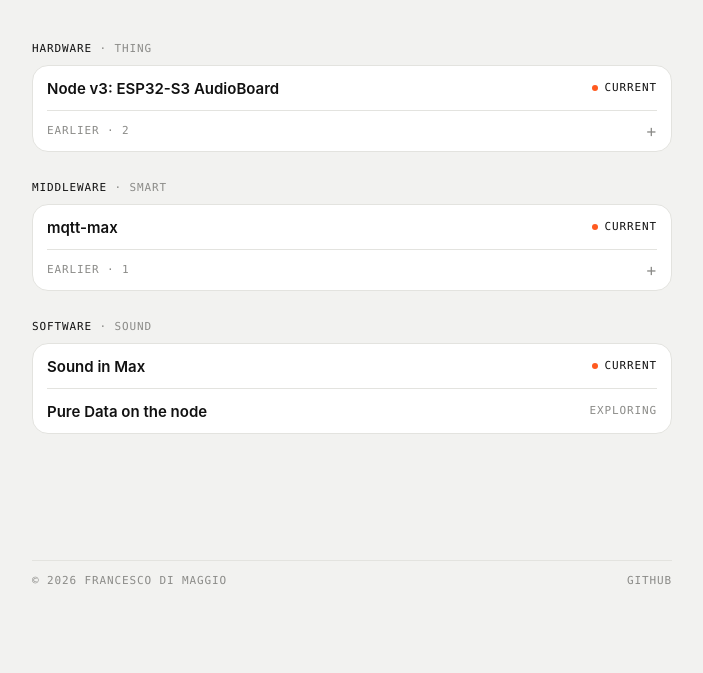
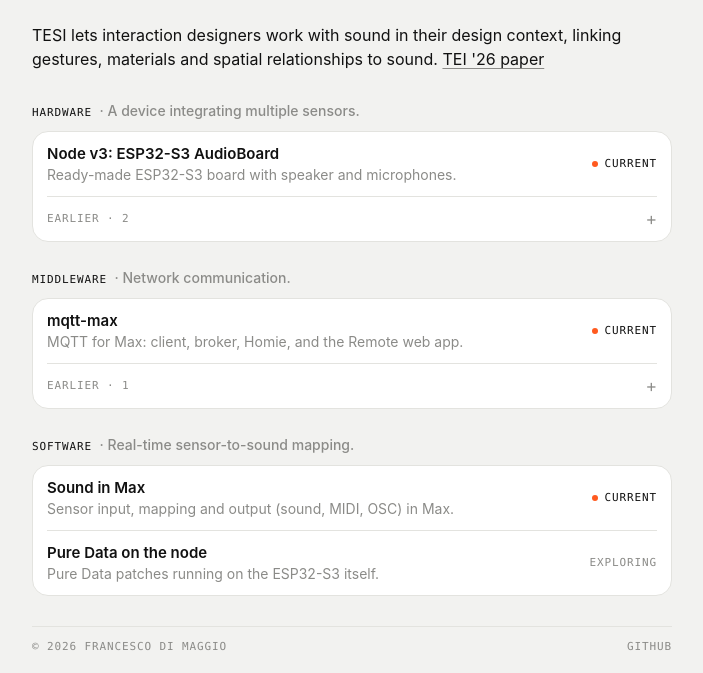
Before and after one commit to francesco-di-maggio/tsost, an Astro site: page /tsost/tesi in a window 1280 px wide. Shown: the part 193-866 px from the top of the page, without its empty margins (288-991 px from the left). Before the commit the page ends 800 px from the top, so only its background shows below. Built offline with nearby package versions, Linux system fonts and the light colour scheme; Astro itself is replaced by a stand-in of ours.

Commit message:
Harmonised lists (title, short line, one value); TESI page follows the TEI '26 paper

```diff
--- a/src/components/List.astro
+++ b/src/components/List.astro
@@ -1,12 +1,16 @@
 ---
 import type { Item } from "../items";
 
-interface Props { items: Item[]; label: (i: Item) => string; on?: (i: Item) => boolean; wrap?: boolean }
+// One row per item: title with a short line underneath, and one value on the right.
+interface Props { items: Item[]; meta?: (i: Item) => string; aside: (i: Item) => string; on?: (i: Item) => boolean }
 
-const { items, label, on = () => false, wrap = false } = Astro.props;
+const { items, meta, aside, on = () => false } = Astro.props;
 ---
-<ul class:list={["list", { wrap }]}>
+<ul class="list">
   {items.map((i) => (
-    <li><a class:list={{ on: on(i) }} href={i.href}><b>{i.title}</b><span class="label">{label(i)}</span></a></li>
+    <li><a class:list={{ on: on(i) }} href={i.href}>
+      <span class="text"><b>{i.title}</b>{meta && <span class="sub">{meta(i)}</span>}</span>
+      <span class="label">{aside(i)}</span>
+    </a></li>
   ))}
 </ul>
--- a/src/items.ts
+++ b/src/items.ts
@@ -33,11 +33,11 @@
 // A file in public/, or a full URL.
 const asset = (path: string) => (/^https?:/.test(path) ? path : `${import.meta.env.BASE_URL.replace(/\/$/, "")}/${path}`);
 
-// TESI layers: what a part does, and the project's word for it.
+// TESI components, as defined in the TEI '26 paper.
 export const LAYERS = {
-  thing: { title: "Hardware", word: "thing", caption: "The node: sensors, processor, network." },
-  smart: { title: "Middleware", word: "smart", caption: "Communication between nodes and software: protocols and their hosts." },
-  sound: { title: "Software", word: "sound", caption: "Mapping and sound, in the designer's own environment." },
+  thing: { title: "Hardware", caption: "A device integrating multiple sensors." },
+  smart: { title: "Middleware", caption: "Network communication." },
+  sound: { title: "Software", caption: "Real-time sensor-to-sound mapping." },
 } as const;
 export type Layer = keyof typeof LAYERS;
 
--- a/src/pages/tesi/index.astro
+++ b/src/pages/tesi/index.astro
@@ -1,26 +1,29 @@
 ---
 import Base from "../../layouts/Base.astro";
+import List from "../../components/List.astro";
 import { LAYERS, TYPES, type Layer } from "../../items";
-import List from "../../components/List.astro";
-import { part, partLabel, partsOf } from "../../tesi";
+import { part, partsOf } from "../../tesi";
+import { url } from "../../url";
 
-// Each layer shows what is current or being explored; earlier parts fold away, so the page stays short as TESI grows.
+// Each component shows what is current or explored; earlier parts fold away, so the page stays short as TESI grows.
 const layers = await Promise.all((Object.keys(LAYERS) as Layer[]).map(async (l) => {
   const all = await partsOf(l);
   return { ...LAYERS[l], now: all.filter((p) => part(p).status !== "earlier"), earlier: all.filter((p) => part(p).status === "earlier") };
 }));
+const status = (p: Parameters<typeof part>[0]) => part(p).status;
 ---
 <Base title="TESI" description={TYPES.tesi.caption}>
   <h1 class="thesis">TESI<span>A modular toolkit for tangible and embodied sound interaction</span></h1>
+  <p class="intro">TESI lets interaction designers work with sound in their design context, linking gestures, materials and spatial relationships to sound. <a href={url("publications/tei26-tesi/")}>TEI&nbsp;'26&nbsp;paper</a></p>
   {layers.map((l) => (
     <section class="layer">
-      <h2 class="label">{l.title} <span>· {l.word}</span></h2>
-      <div class="panel lists parts">
-        <List items={l.now} label={partLabel} on={(p) => part(p).status === "current"} />
+      <h2 class="label">{l.title} <span>· {l.caption}</span></h2>
+      <div class="panel lists">
+        <List items={l.now} meta={(p) => p.summary} aside={status} on={(p) => status(p) === "current"} />
         {l.earlier.length > 0 && (
           <details>
             <summary class="label">Earlier · {l.earlier.length}</summary>
-            <List items={l.earlier} label={partLabel} />
+            <List items={l.earlier} meta={(p) => p.summary} aside={status} />
           </details>
         )}
       </div>
@@ -29,14 +32,14 @@
 </Base>
 
 <style>
-  .layer { display: grid; gap: 6px; margin-top: min(16px, 2vh); }
+  .intro { margin: 0 0 4px; font-size: 16px; line-height: 1.5; text-wrap: pretty; }
+  .layer { display: grid; gap: 8px; margin-top: min(16px, 2vh); }
   .layer h2 { margin: 0; color: var(--ink); }
-  .layer h2 span { color: var(--dim); }
-  .layer .caption { margin: 0 0 4px; }
-  .parts details { border-top: 1px solid var(--line); }
-  .parts summary { display: flex; align-items: center; min-height: 40px; cursor: pointer; list-style: none; }
-  .parts summary::-webkit-details-marker { display: none; }
-  .parts summary::after { content: "+"; margin-left: auto; font: 400 16px var(--mono); }
-  .parts details[open] summary::after { content: "−"; }
-  .parts details a b { font-weight: 500; color: var(--dim); }
+  .layer h2 span { color: var(--dim); text-transform: none; letter-spacing: 0; font-family: var(--sans); font-size: 14px; }
+  details { border-top: 1px solid var(--line); }
+  summary { display: flex; align-items: center; min-height: 44px; cursor: pointer; list-style: none; }
+  summary::-webkit-details-marker { display: none; }
+  summary::after { content: "+"; margin-left: auto; font: 400 16px var(--mono); }
+  details[open] summary::after { content: "−"; }
+  details .list { border-top: 1px solid var(--line); }
 </style>
--- a/src/styles/site.css
+++ b/src/styles/site.css
@@ -130,18 +130,17 @@
 .bib pre { margin: 10px 0 0; white-space: pre-wrap; word-break: break-word; }
 .caption { display: block; font-size: 15px; line-height: 20px; color: var(--dim); }
 .arrow { font: 400 18px/20px var(--mono); color: var(--dim); }
-/* One item per line inside a panel: title left, label right. */
+/* Lists: one row per item inside a panel. Title and a short line on the left, one value on the right. */
 .list { margin: 0; padding: 0; list-style: none; }
 .list li + li { border-top: 1px solid var(--line); }
-.list a { display: flex; justify-content: space-between; align-items: center; gap: 12px; min-height: 44px; text-decoration: none; }
-.list b { min-width: 0; font-size: 15px; font-weight: 600; white-space: nowrap; overflow: hidden; text-overflow: ellipsis; }
-.list a:hover b { text-decoration: underline; text-decoration-color: var(--dim); }
+.list a { display: flex; justify-content: space-between; align-items: center; gap: 16px; min-height: 60px; padding: 12px 0; text-decoration: none; }
+.list .text { flex: 1; display: flex; flex-direction: column; gap: 2px; min-width: 0; }
+.list b { font-size: 15px; line-height: 20px; font-weight: 600; text-wrap: balance; }
+.list .sub { font-size: 14px; line-height: 18px; color: var(--dim); }
+.list a:hover b { text-decoration: underline; text-decoration-color: var(--dim); text-underline-offset: 3px; }
 .list .label { flex: none; display: flex; align-items: center; gap: 6px; }
 .list .on .label { color: var(--ink); }
 .list .on .label::before { content: ""; width: 6px; height: 6px; border-radius: 50%; background: var(--accent); }
-/* Wrap: long titles take two lines instead of an ellipsis. */
-.list.wrap a { padding: 11px 0; }
-.list.wrap b { white-space: normal; text-wrap: balance; }
 .panel.lists { padding: 0 14px; }
 .empty { color: var(--dim); font-size: 15px; }
 .crumb { text-decoration: none; }
```
Also changed, not shown: src/pages/[type]/index.astro (+7 -7 lines).
